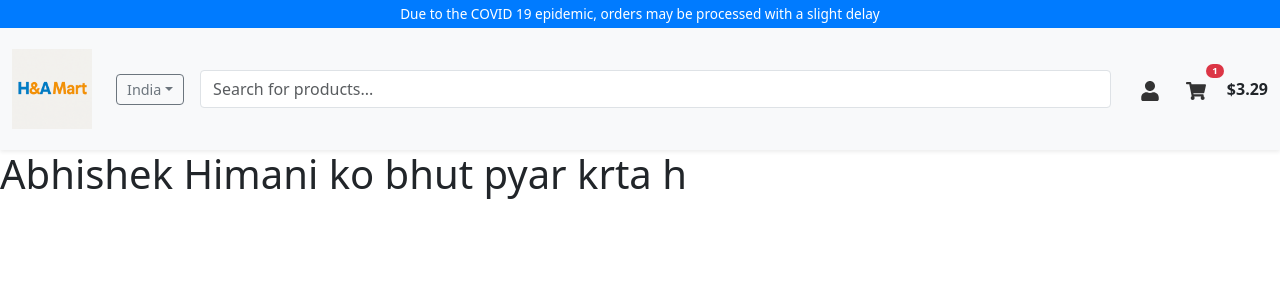
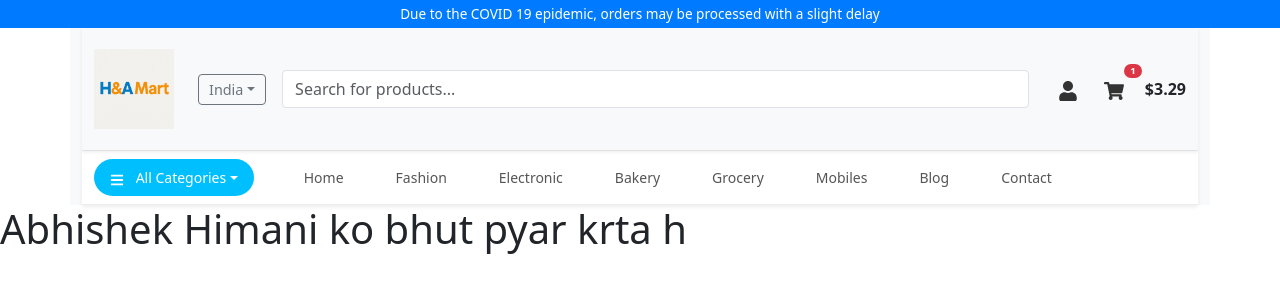
Before and after one commit to Codergirlll/Ecommerce, a React (Vite) app in the folder frontend/: page / in a window 1280 px wide. Shown: the top 300 px of the page. Built offline with nearby package versions, Linux system fonts and the light colour scheme.

Commit message:
custom header

```diff
--- /dev/null
+++ b/frontend/src/components/Header/CategoryNavbar/CategoryNavbar.css
@@ -0,0 +1,35 @@
+.category-navbar {
+    background-color: white;
+    border-top: 1px solid #eee;
+    border-bottom: 1px solid #eee;
+  }
+
+  .category-dropdown-btn {
+    background-color: #00bfff;
+    color: white;
+    border: none;
+    font-weight: 500;
+    padding: 8px 16px;
+    border-radius: 30px;
+    font-size: 14px;
+  }
+
+  .category-dropdown-btn:hover,
+  .category-dropdown-btn:focus {
+    background-color: #00a6d6;
+    color: white;
+  }
+
+  .category-nav .nav-link {
+    color: #555;
+    margin: 0 10px;
+    font-weight: 500;
+    font-size: 14px;
+    position: relative;
+    transition: color 0.3s ease;
+  }
+
+  .category-nav .nav-link:hover,
+  .category-nav .nav-link.active {
+    color: #00bfff;
+  }
--- /dev/null
+++ b/frontend/src/components/Header/CategoryNavbar/CategoryNavbar.jsx
@@ -0,0 +1,39 @@
+import React from 'react';
+import { Container, Dropdown, Nav } from 'react-bootstrap';
+import { FaBars } from 'react-icons/fa';
+import './CategoryNavbar.css';
+
+const CategoryNavbar = () => {
+  return (
+    <div className="category-navbar shadow-sm">
+      <Container className="d-flex align-items-center justify-content-start py-2">
+        {/* All Categories Dropdown */}
+        <Dropdown>
+          <Dropdown.Toggle className="category-dropdown-btn" id="dropdown-basic">
+            <FaBars className="me-2" /> All Categories
+          </Dropdown.Toggle>
+
+          <Dropdown.Menu>
+            <Dropdown.Item href="#/fashion">Fashion</Dropdown.Item>
+            <Dropdown.Item href="#/electronics">Electronics</Dropdown.Item>
+            <Dropdown.Item href="#/grocery">Grocery</Dropdown.Item>
+          </Dropdown.Menu>
+        </Dropdown>
+
+        {/* Main Nav Links */}
+        <Nav className="ms-4 category-nav">
+          <Nav.Link href="#">Home</Nav.Link>
+          <Nav.Link href="#">Fashion</Nav.Link>
+          <Nav.Link href="#">Electronic</Nav.Link>
+          <Nav.Link href="#">Bakery</Nav.Link>
+          <Nav.Link href="#">Grocery</Nav.Link>
+          <Nav.Link href="#">Mobiles</Nav.Link>
+          <Nav.Link href="#">Blog</Nav.Link>
+          <Nav.Link href="#">Contact</Nav.Link>
+        </Nav>
+      </Container>
+    </div>
+  );
+};
+
+export default CategoryNavbar;
--- a/frontend/src/components/Header/index.jsx
+++ b/frontend/src/components/Header/index.jsx
@@ -3,15 +3,17 @@ import { Navbar, Container, Nav, Form, FormControl, InputGroup, Dropdown, Badge
 import { FaUser, FaShoppingCart } from 'react-icons/fa';
 import "./header.css";
 import logo from "../../assets/images/main.png"
+import CategoryNavbar from './CategoryNavbar/CategoryNavbar';
 
 const Header = () => {
   return (
-    <div>
+    <div className=''>
     {/* COVID Notice */}
+
     <div className="covid-banner">
       Due to the COVID 19 epidemic, orders may be processed with a slight delay
     </div>
-
+  <div className='container bg-light'>
     <Navbar bg="light" expand="lg" className="py-3 shadow-sm">
       <Container fluid>
         {/* Logo */}
@@ -58,6 +60,8 @@ const Header = () => {
         </Nav>
       </Container>
     </Navbar>
+    <CategoryNavbar />
+    </div>
   </div>
   )
 }
```
